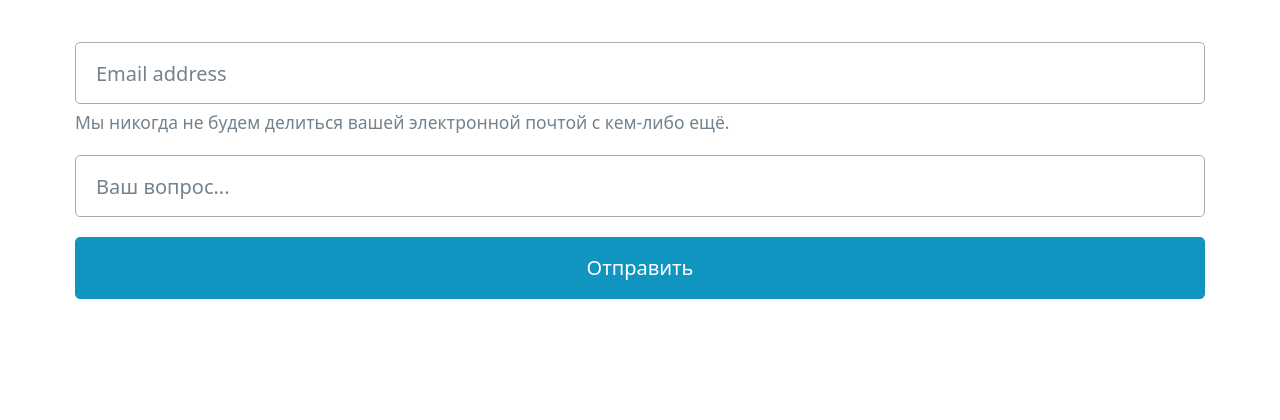
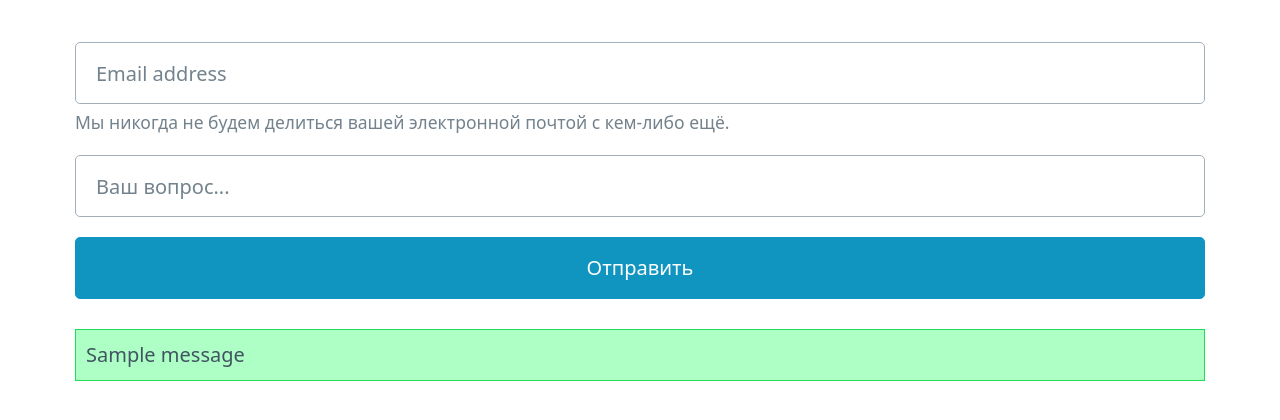
Before and after one commit to Faerwell/blog, a Flask app: template templates/about.html in a window 1280 px wide. Shown: the part 318-738 px from the top of the page. Run offline with Flask 2, Linux system fonts and the light colour scheme; the template is opened without the code that fills it: most values are stand-ins (such as "Sample title", 1, 10 or a date in 2020); one stand-in notice (Sample message) is shown.

Commit message:
add flash for form

```diff
--- a/app.py
+++ b/app.py
@@ -1,9 +1,10 @@
-from flask import Flask, render_template, url_for, request
+from flask import Flask, render_template, url_for, request, flash
 
 app = Flask(__name__)
 menu = [{'name': 'Главная', 'url': 'index'},
         {'name': 'О сайте', 'url': 'about'}]
 brand = 'Faerwell'
+app.config['SECRET_KEY'] = 'fdgdfgdfggf786hfg6hfg6h7f'
 
 
 @app.route('/')
@@ -17,6 +18,10 @@ def index():
 def about():
     if request.method == 'POST':
         print(request.form)
+    if len(request.form['email']) != 0:
+        flash('Сообщение отправлено', category='success')
+    else:
+        flash('Ошибка отправки', category='error')
     return render_template('about.html', title='About Page', head_text='О сайте', menu=menu, brand=brand)
 
 
--- /dev/null
+++ b/static/css/styles.css
@@ -0,0 +1,9 @@
+.flash {padding: 10px;}
+.flash.success {
+         border: 1px solid #21DB56;
+         background: #AEFFC5;
+}
+.flash.error {
+         border: 1px solid #FF4343;
+         background: #FF9C9C;
+}
--- a/templates/about.html
+++ b/templates/about.html
@@ -2,6 +2,7 @@
 
 {% block content %}
 {{ super() }}
+
 <h3>Форма обратной связи</h3>
 <form action="/about" method="post">
     <input type="email" id="email" name="email" placeholder="Email address" required />
@@ -9,4 +10,8 @@
     <input type="text" id="text" name="text" placeholder="Ваш вопрос..." required/>
     <button type="submit">Отправить</button>
 </form>
+{% for cat, msg in get_flashed_messages(True) %}
+<div class="flash {{cat}}">{{msg}}</div>
+{% endfor %}
+
 {% endblock %}
--- a/templates/base.html
+++ b/templates/base.html
@@ -11,6 +11,7 @@
     {% endif %}
   {% endblock %}
   <link type="text/css" href="{{url_for('static', filename='css/pico.min.css')}}" rel="stylesheet" />
+  <link type="text/css" href="{{url_for('static', filename='css/styles.css')}}" rel="stylesheet" />
 </head>
 <body>
   <main class="container">
```
